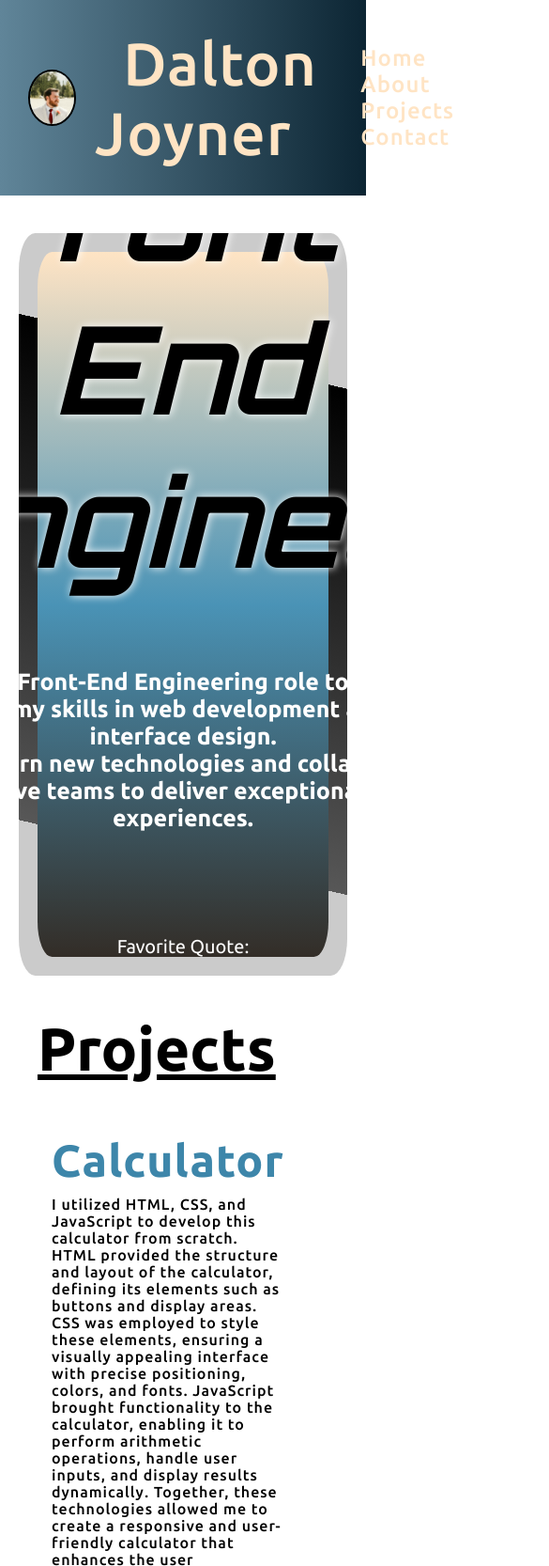
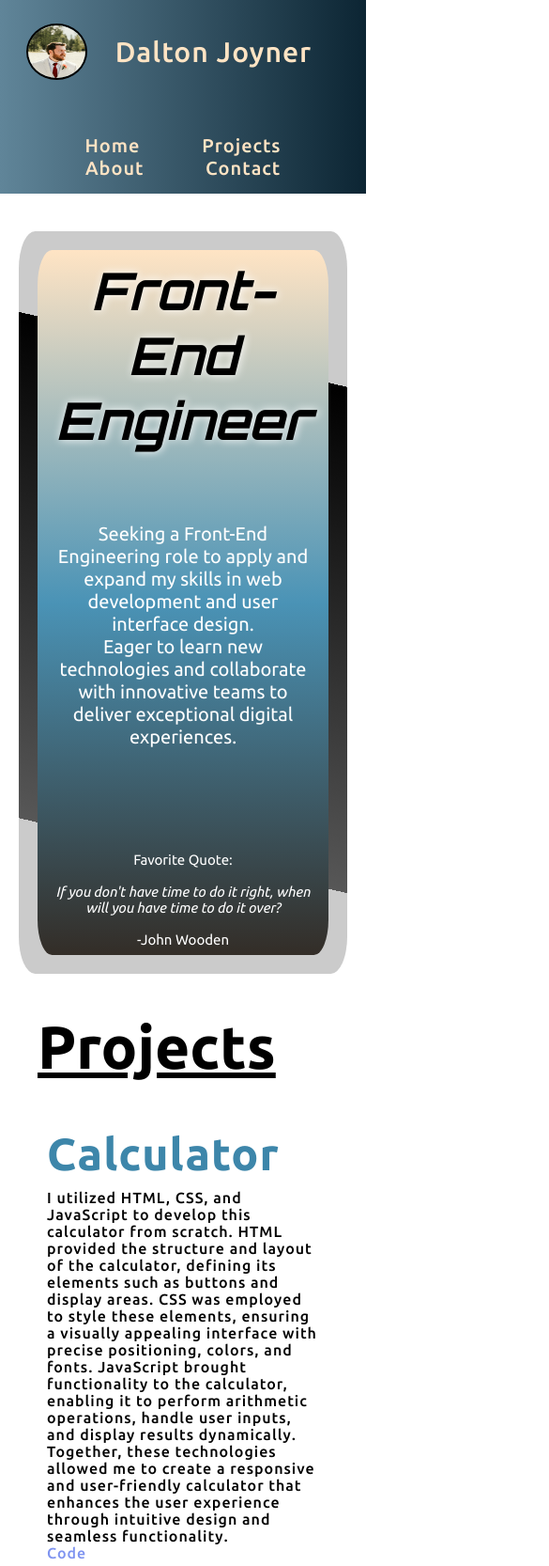
Before and after one commit to Prim967/Portfolio, a plain HTML site: page index.html in a window 390 px wide. Shown: the top 1666 px of the page at 94% size, 585 px wide, since content can reach past the window. Drawn offline with Linux system fonts and the light colour scheme; files whose address does not match are found by name.

Commit message:
Added responsive to screen size

```diff
--- a/index.html
+++ b/index.html
@@ -23,12 +23,22 @@
         <nav class="nav-bar">
             <ul>
                 <li><a href="./index.html">Home</a></li>
-                <li><a href="#">About</a></li>
                 <li><a href="#project-title">Projects</a></li>
-                <li><a href="#">Contact</a></li>
+                <li><a href="#about-title">About</a></li>
+                <li><a href="#connect">Contact</a></li>
             </ul>
         </nav>
         </div>
+        <!--
+        <div>
+            <button class="dropbtn">Dropdown</button>
+            <div class="dropdown-content">
+              <a href="./index.html">Link 1</a>
+              <a href="#">Link 2</a>
+              <a href="#">Link 3</a>
+            </div>
+        </div>
+        -->
     </header>
 
     <!--Home section -->
@@ -61,6 +71,7 @@
         </div>
     </div>
 
+    <!--Project section -->
     <div>
     <h2 id="project-title">Projects</h2>
     </div>
@@ -154,13 +165,13 @@
             </div>
     </div>
 
-    <div>
+    <div id="birthday-title">
         <h2>Guess My birthday!</h2>
     </div>
 
     <div class="birthday-container">
         <div class="guess-box">
-            <div>
+            <div id="guess-stack">
             <div>
                 <p>Try and guess my birthday! Use the format below.   </p>
             </div>
@@ -203,7 +214,6 @@
             <div id="box-1">
                 <a class="contact" href="mailto:dalton.joyner1@gmail.com">Email Me  <i class="fa fa-envelope"></i></a>
             </div>
-            <div id="box-2"></div>
         </div>
     </footer>
 
--- a/resources/index.css
+++ b/resources/index.css
@@ -45,6 +45,35 @@ h3 {
     animation-fill-mode: none;
 }
 
+@media screen and (max-width: 700px) {
+    header {
+        font-size: 20px;
+        padding: 0px 10px;
+        flex-direction: column;
+        align-items: center;
+    }
+
+    .containers-head {
+        text-align: center;
+        padding-top: 25px;
+    }
+
+    #name {
+        font-size: 30px;
+        margin: 0;
+        text-align: center;
+    }
+
+    #selfie {
+        margin: 0;
+    }
+
+    .nav-bar {
+        margin-top: 18px;
+        padding: 15px 0px;
+    }
+}
+
 .containers-head {
     display: flex;
     align-items: center;
@@ -84,7 +113,6 @@ h3 {
 }
 
 #name {
-    margin-left: 20px;
     text-decoration: none;
 }
 
@@ -127,8 +155,9 @@ a:hover {
 .profession {
     align-items: center;
     text-align: center;
-    padding: 300px 40px;
-    margin: 40px 40px;
+    padding: 10px 0px;
+    margin: 40px;
+    border:2px solid #007bb5;
 }
 
 #job, #obj, #quote {
@@ -154,6 +183,25 @@ a:hover {
     font-size: 20px;
 }
 
+@media screen and (max-width: 700px) {
+   .profession {
+    padding: 0px;
+   }
+
+    #job {
+        font-size: 55px;
+    }
+
+    #obj {
+        font-size: 20px;
+        font-weight: 400;
+    }
+
+    #quote {
+        font-size: 15px;
+    }
+
+}
 
 /* border */
 .card-outer {
@@ -216,36 +264,35 @@ svg {
 /* footer */
 footer {
     margin-top: 0px;
-    height: 375px;
+    height: auto;
     padding: 45px;
     padding-left: 60px;
 }
 
 .footer-container {
-    display: flex;
-    flex-wrap: wrap;
+    display: grid;
+    grid-template-columns: repeat(2, 1fr);
+    justify-content: center;
+    align-items: center;
     font-family: "Ubuntu", sans-serif;
     background-image: linear-gradient(to right, #608599, #0C2533);
     color: #fff;
 }
 
 .contact-section {
-    flex: 1 1 50%;
+    flex: 1 1 100%;
     padding: 20px;
     box-sizing: border-box;
 }
 
 .boxes-section {
-    flex: 1 1 50%;
-    display: flex;
-    justify-content: space-between;
     padding: 20px;
     box-sizing: border-box;
 }
 
 #box-1, #box-2 {
     width: 48%;
-    height: 120px;
+    height: auto;
     background-color: transparent;
     margin-top: 35px;
 }
@@ -313,6 +360,12 @@ footer {
     color: white;
   }
 
+@media screen and (max-width:700px) {
+    .footer-container {
+    grid-template-columns: 1fr;
+    }
+}
+
 /* Project Section */
 h2 {
     font-size: 4rem;
@@ -327,7 +380,6 @@ h2 {
     display: grid;
     grid-template-columns: 1fr 1fr;
     grid-template-rows: auto;
-    max-height: 1200px;
     overflow: hidden;
     margin: 40px;
     font-weight: 500;
@@ -362,6 +414,21 @@ h2 {
     color: hsl(229, 79%, 60%)
 }
 
+@media screen and (max-width: 700px) {
+    #project-container {
+        grid-template-columns: 1fr;
+        gap: 20px;
+        height: auto;
+    }
+
+    .projects {
+        margin: 0px;
+        padding: 10px;
+        grid-template-columns: 1fr;
+        gap: 20px;
+    }
+}
+
 /*about container*/
 #about-container {
     display: grid;
@@ -369,7 +436,7 @@ h2 {
     grid-template-rows: auto;
     gap: 10px;
     width: 100%;
-    height: 80%;
+    height: auto;
     justify-content: space-between;
     align-items: center;
     text-align: center;
@@ -436,7 +503,16 @@ h2 {
     list-style-type: none;
 }
 
+@media screen and (max-width: 700px) {
+    #about-container {
+        grid-template-columns: 1fr;
+        gap: 20px;
+    }
 
+}
+
+
+/* Birthday Guesser */
 .birthday-container {
     display: grid;
     grid-template-columns: repeat(2, 1fr);
@@ -451,6 +527,10 @@ h2 {
 
 .hint-display {
     margin: 50px;
+}
+
+#birthday-title {
+    padding: 10px 50px;
 }
 
 #hint1, #hint2, #hint3 {
@@ -469,3 +549,10 @@ h2 {
     display: grid;
     grid-template-rows: repeat(2, 1fr);
 }
+
+@media screen and (max-width: 700px) {
+    .birthday-container{
+    grid-template-columns: 1fr;
+    }
+
+}
```
Also changed, not shown: index.js (line endings or trailing spaces).
